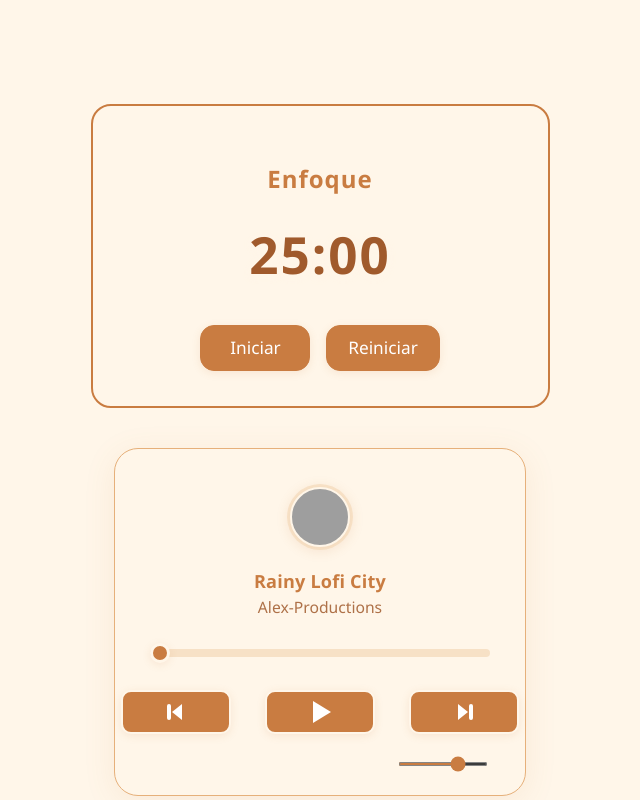
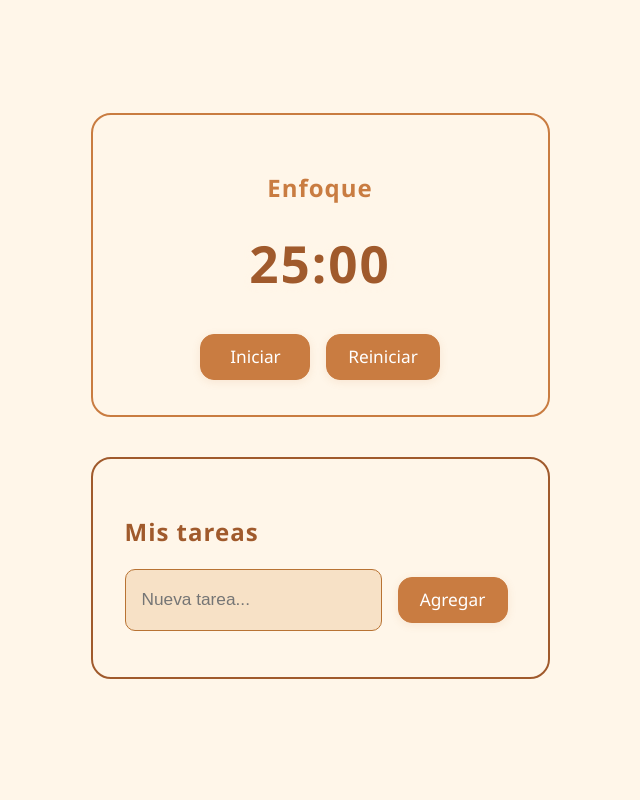
Before and after one commit to CoffeeBe4r/safespace, a React (Vite) app: page / in a window 1280 px wide. Shown: the top 800 px of the page, without its empty margins (320-960 px from the left). Built offline with nearby package versions, Linux system fonts and the light colour scheme; grey boxes are pictures that could not be loaded.

Commit message:
refactor: remove AmbientPlayer component from App for cleaner structure

```diff
--- a/src/App.jsx
+++ b/src/App.jsx
@@ -9,7 +9,6 @@ function App() {
   return (
     <div className="App">
       <Pomodoro />
-      <AmbientPlayer  />
       <TaskList />
     </div>
     );
```
